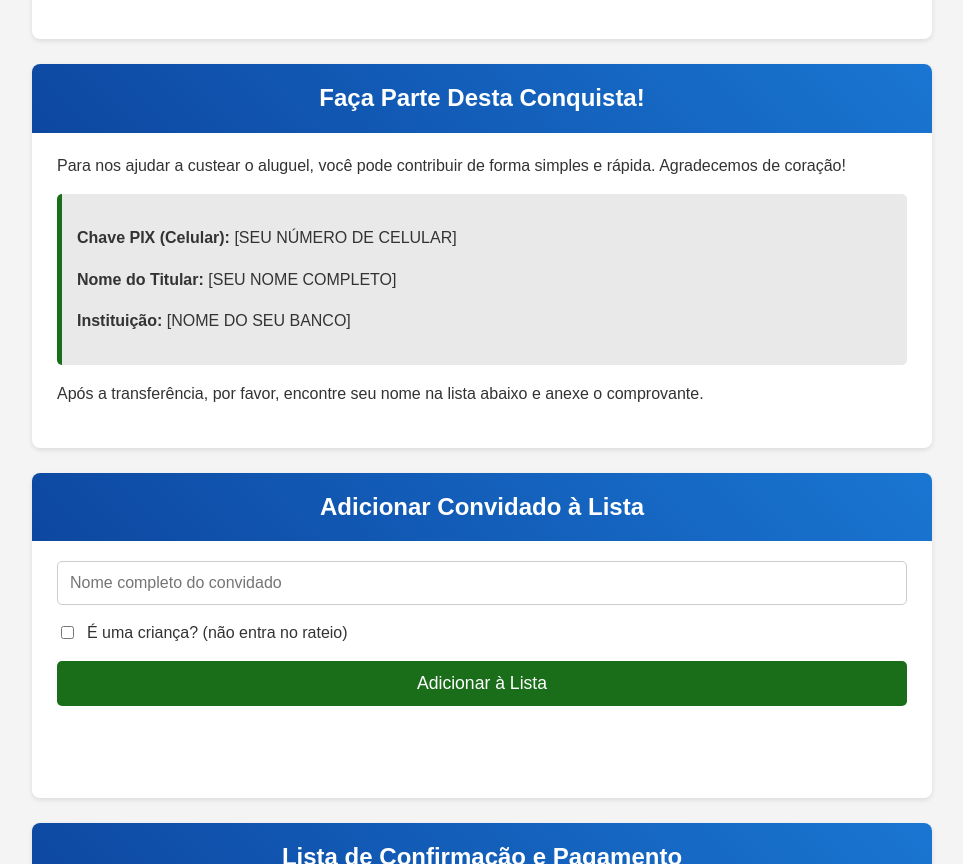
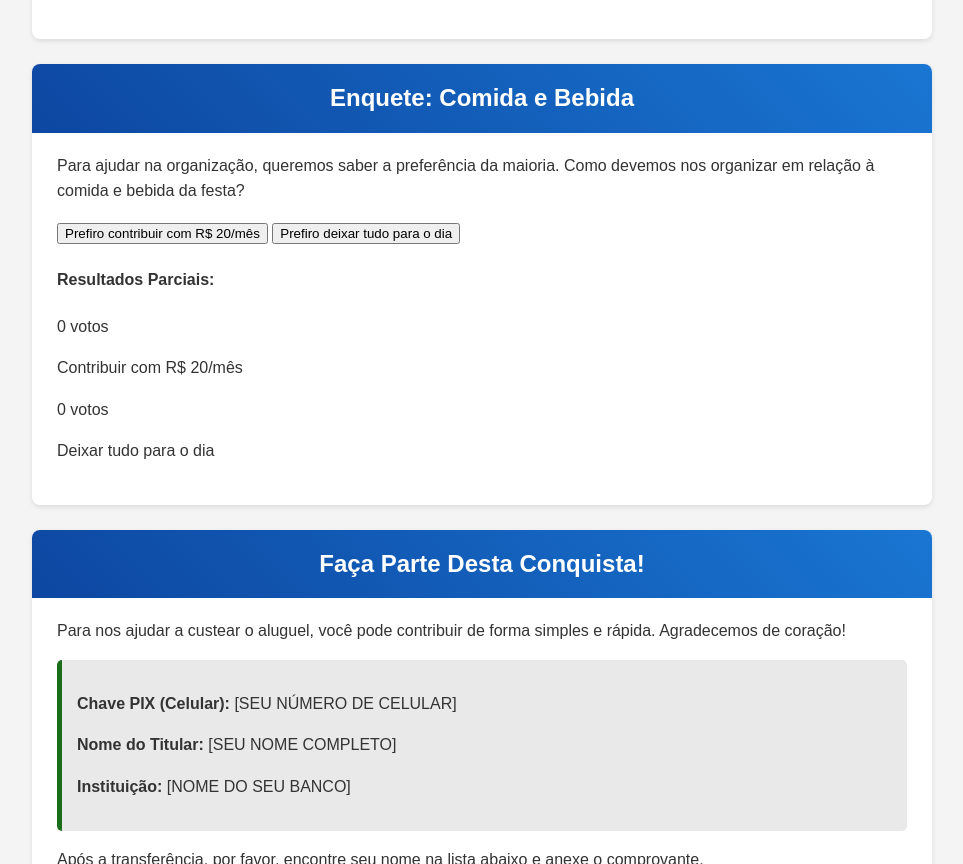
Before and after one commit to marco-egito/psimarco, a website: page index.html in a window 1280 px wide. Shown: the part 1551-2415 px from the top of the page, without its empty margins (158-1121 px from the left). Drawn offline with Linux system fonts and the light colour scheme; no server answers.

Commit message:
Update index.html

```diff
--- a/index.html
+++ b/index.html
@@ -67,6 +67,32 @@
                 <p id="cost-per-person" class="cost-share"></p>
             </div>
         </section>
+        <section id="poll-section">
+    <h2>Enquete: Comida e Bebida</h2>
+    <p>Para ajudar na organização, queremos saber a preferência da maioria. Como devemos nos organizar em relação à comida e bebida da festa?</p>
+
+    <div id="poll-options">
+        <button id="vote-monthly-btn">Prefiro contribuir com R$ 20/mês</button>
+        <button id="vote-on-the-day-btn">Prefiro deixar tudo para o dia</button>
+    </div>
+
+        <div id="poll-results">
+            <h4>Resultados Parciais:</h4>
+            <div class="result-bar-container">
+                <div id="monthly-bar" class="result-bar monthly"></div>
+                <span id="monthly-votes" class="votes-text">0 votos</span>
+            </div>
+            <p class="option-label">Contribuir com R$ 20/mês</p>
+
+            <div class="result-bar-container">
+                <div id="on-the-day-bar" class="result-bar on-the-day"></div>
+                <span id="on-the-day-votes" class="votes-text">0 votos</span>
+            </div>
+            <p class="option-label">Deixar tudo para o dia</p>
+        </div>
+
+        <p id="poll-status"></p>
+    </section>
 
         <section id="contribuicao">
             <h2>Faça Parte Desta Conquista!</h2>
```
